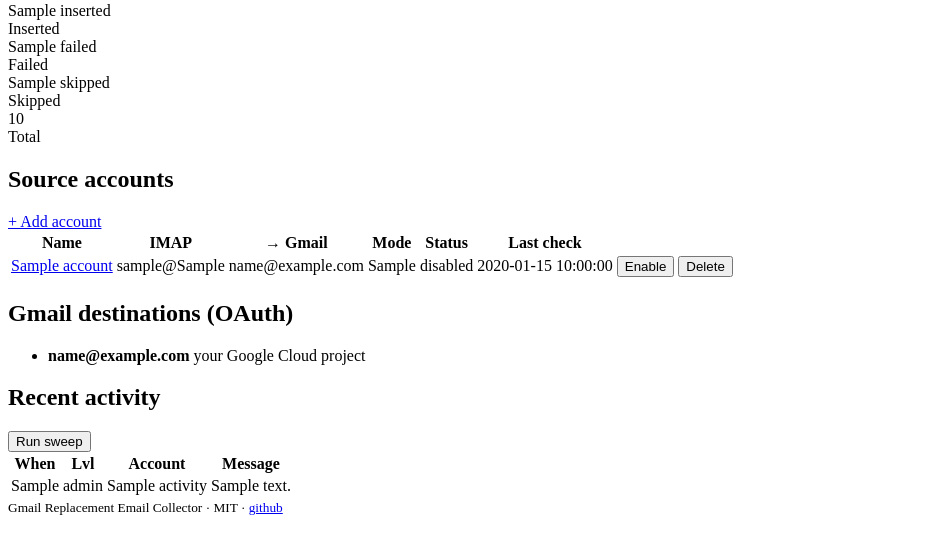
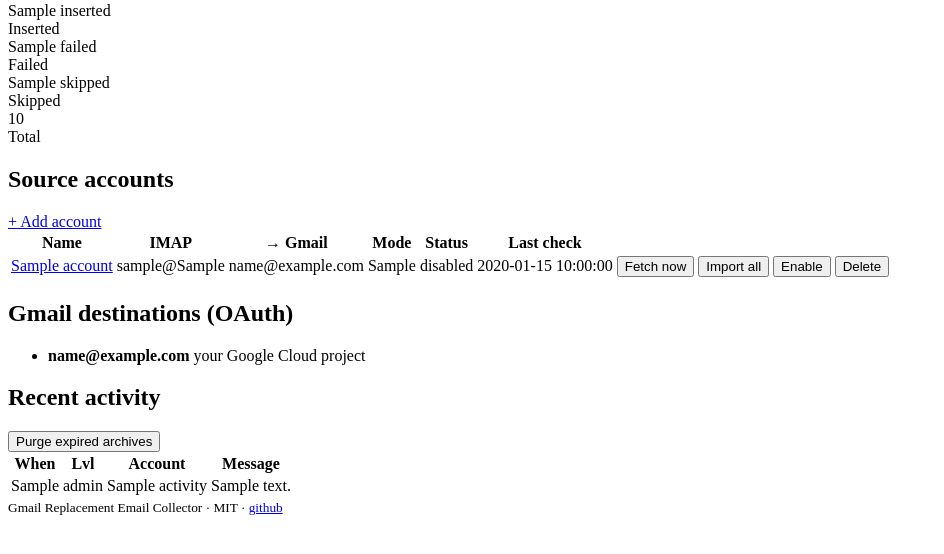
Before and after one commit to dblagbro/gmail-replacement-email-collector, a FastAPI app: template app/templates/dashboard.html in a window 1280 px wide. Shown: the part 136-690 px from the top of the page, without its empty margins (0-944 px from the left). Run offline with FastAPI, Linux system fonts and the light colour scheme; the template is opened without the code that fills it: most values are stand-ins (such as "Sample title", 1, 10 or a date in 2020).

Commit message:
v1.0.1 — IDLE auto-fallback, manual fetch buttons, post-fetch delete option
- imap_worker: auto-detect IDLE capability and fall back to poll mode
  (Earthlink-style servers without IDLE no longer tight-loop on connect)
- Dashboard: per-account "Fetch now" + "Import all" buttons, replacing
  the misleadingly-named "Run sweep" (now "Purge expired archives")
- Manual fetch runs in background thread — instant redirect, no more
  504 on long initial-import operations
- New per-account post_fetch_action setting: keep (default; mark Seen)
  or delete (mark Seen + flag Deleted + expunge — true Gmail-Fetcher
  behavior). Lightweight schema migration on init_db.

```diff
--- a/app/__init__.py
+++ b/app/__init__.py
@@ -1,2 +1,2 @@
 """Gmail Replacement Email Collector — fetches mail from POP/IMAP accounts and inserts into Gmail."""
-__version__ = "1.0.0"
+__version__ = "1.0.1"
--- a/app/db.py
+++ b/app/db.py
@@ -23,6 +23,7 @@ CREATE TABLE IF NOT EXISTS accounts (
   poll_interval_sec INTEGER NOT NULL DEFAULT 300,
   gmail_label TEXT,
   destination_gmail TEXT,
+  post_fetch_action TEXT NOT NULL DEFAULT 'keep',
   created_at TEXT NOT NULL,
   last_check_at TEXT,
   last_error TEXT
@@ -110,6 +111,10 @@ def conn() -> Iterator[sqlite3.Connection]:
 def init_db() -> None:
     with conn() as c:
         c.executescript(SCHEMA)
+        # Lightweight migrations for columns added after v1.0.0
+        cols = {r["name"] for r in c.execute("PRAGMA table_info(accounts)").fetchall()}
+        if "post_fetch_action" not in cols:
+            c.execute("ALTER TABLE accounts ADD COLUMN post_fetch_action TEXT NOT NULL DEFAULT 'keep'")
 
 
 # ----- settings_kv helpers -----
--- a/app/main.py
+++ b/app/main.py
@@ -177,13 +177,17 @@ def account_save(
     poll_interval_sec: int = Form(300),
     gmail_label: str = Form(""),
     destination_gmail: str = Form(...),
+    post_fetch_action: str = Form("keep"),
     enabled: int = Form(1),
 ):
+    if post_fetch_action not in ("keep", "delete"):
+        post_fetch_action = "keep"
     fields = dict(
         name=name, imap_host=imap_host, imap_port=imap_port,
         imap_username=imap_username, imap_folder=imap_folder, use_ssl=use_ssl,
         poll_mode=poll_mode, poll_interval_sec=poll_interval_sec,
         gmail_label=gmail_label or None, destination_gmail=destination_gmail,
+        post_fetch_action=post_fetch_action,
         enabled=enabled,
     )
     if imap_password:
@@ -425,3 +429,56 @@ def actions_sweep(_=Depends(_require_auth)):
 def actions_reconcile(_=Depends(_require_auth)):
     forwarder.reconcile()
     return RedirectResponse(f"{URL_PREFIX}/", status_code=303)
+
+
+def _do_manual_fetch(aid: int, include_seen: bool) -> None:
+    """Run a one-off fetch in a background thread (so the HTTP request returns instantly).
+
+    Initial import of years of mail can take minutes — never block the request handler.
+    """
+    from imap_tools import MailBox, MailBoxUnencrypted
+    from app.crypto import decrypt
+    from app.imap_worker import AccountWorker
+    a = db.get_account(aid)
+    if a is None:
+        return
+    pw = decrypt(a["imap_password_enc"]) or ""
+    cls = MailBox if a["use_ssl"] else MailBoxUnencrypted
+    worker = AccountWorker(aid)
+    try:
+        with cls(a["imap_host"], port=a["imap_port"]).login(
+            a["imap_username"], pw, initial_folder=a["imap_folder"]
+        ) as mb:
+            if include_seen:
+                seen_uids = mb.uids("SEEN")
+                if seen_uids:
+                    mb.flag(seen_uids, "\\Seen", False)
+                    db.log_activity(
+                        "info",
+                        f"Manual fetch (include_seen): unflagged {len(seen_uids)} previously-read messages",
+                        aid,
+                    )
+            db.log_activity("info", "Manual fetch started", aid)
+            worker._process_unseen(mb, a)
+            db.log_activity("info", "Manual fetch completed", aid)
+        db.update_account_status(aid, None)
+    except Exception as e:
+        msg = f"Manual fetch failed: {e}"
+        logger.exception(msg)
+        db.log_activity("error", msg, aid)
+        db.update_account_status(aid, msg)
+
+
+@app.post("/accounts/{aid}/fetch")
+def actions_fetch_now(aid: int, include_seen: int = Form(0), _=Depends(_require_auth)):
+    """Kick off a manual fetch in the background; return immediately so the dashboard refreshes fast."""
+    import threading
+    if db.get_account(aid) is None:
+        raise HTTPException(404)
+    threading.Thread(
+        target=_do_manual_fetch,
+        args=(aid, bool(include_seen)),
+        daemon=True,
+        name=f"manual-fetch-{aid}",
+    ).start()
+    return RedirectResponse(f"{URL_PREFIX}/", status_code=303)
--- a/app/templates/account_form.html
+++ b/app/templates/account_form.html
@@ -65,6 +65,12 @@
     <label>Auto-apply Gmail label (optional)
       <input name="gmail_label" value="{{ account.gmail_label if account and account.gmail_label else '' }}" placeholder="e.g. earthlink">
     </label>
+    <label>After successful insert into Gmail
+      <select name="post_fetch_action">
+        <option value="keep" {% if not account or (account.post_fetch_action or 'keep') == 'keep' %}selected{% endif %}>Keep on source server (just mark as Read)</option>
+        <option value="delete" {% if account and account.post_fetch_action == 'delete' %}selected{% endif %}>Delete from source server (true Gmail Mail-Fetcher behavior)</option>
+      </select>
+    </label>
   </fieldset>
 
   <fieldset>
--- a/app/templates/dashboard.html
+++ b/app/templates/dashboard.html
@@ -35,6 +35,14 @@
         </td>
         <td>{{ a.last_check_at or "—" }}</td>
         <td class="actions">
+          <form method="post" action="{{ url_prefix }}/accounts/{{ a.id }}/fetch" style="display:inline">
+            <button type="submit" class="btn-mini" title="Fetch unseen mail right now (skip waiting for next poll)">Fetch now</button>
+          </form>
+          <form method="post" action="{{ url_prefix }}/accounts/{{ a.id }}/fetch" style="display:inline"
+                onsubmit="return confirm('Re-fetch ALL mail in this folder (including already-read)? Use this for initial import. Existing duplicates will be skipped.')">
+            <input type="hidden" name="include_seen" value="1">
+            <button type="submit" class="btn-mini" title="Initial import: also re-fetch already-read mail">Import all</button>
+          </form>
           <form method="post" action="{{ url_prefix }}/accounts/{{ a.id }}/toggle" style="display:inline">
             <button type="submit" class="btn-mini">{% if a.enabled %}Pause{% else %}Enable{% endif %}</button>
           </form>
@@ -73,7 +81,7 @@
   <div class="row-between">
     <h2>Recent activity</h2>
     <form method="post" action="{{ url_prefix }}/actions/sweep" style="display:inline">
-      <button class="btn-mini" type="submit" title="Run retention sweep now">Run sweep</button>
+      <button class="btn-mini" type="submit" title="Purge expired local archive files (does NOT fetch new mail — use 'Fetch now' on an account row for that)">Purge expired archives</button>
     </form>
   </div>
   <table class="log">
```
Also changed, not shown: app/imap_worker.py (+32 -5 lines).
